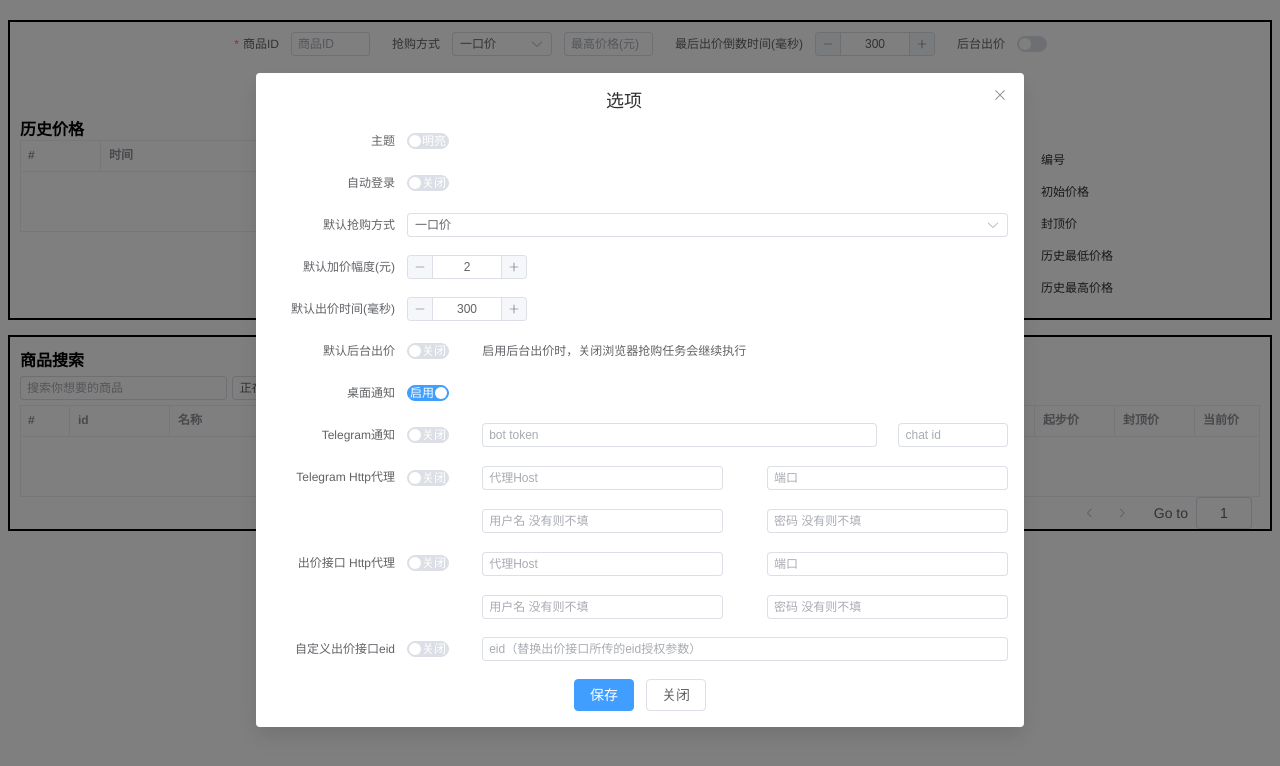
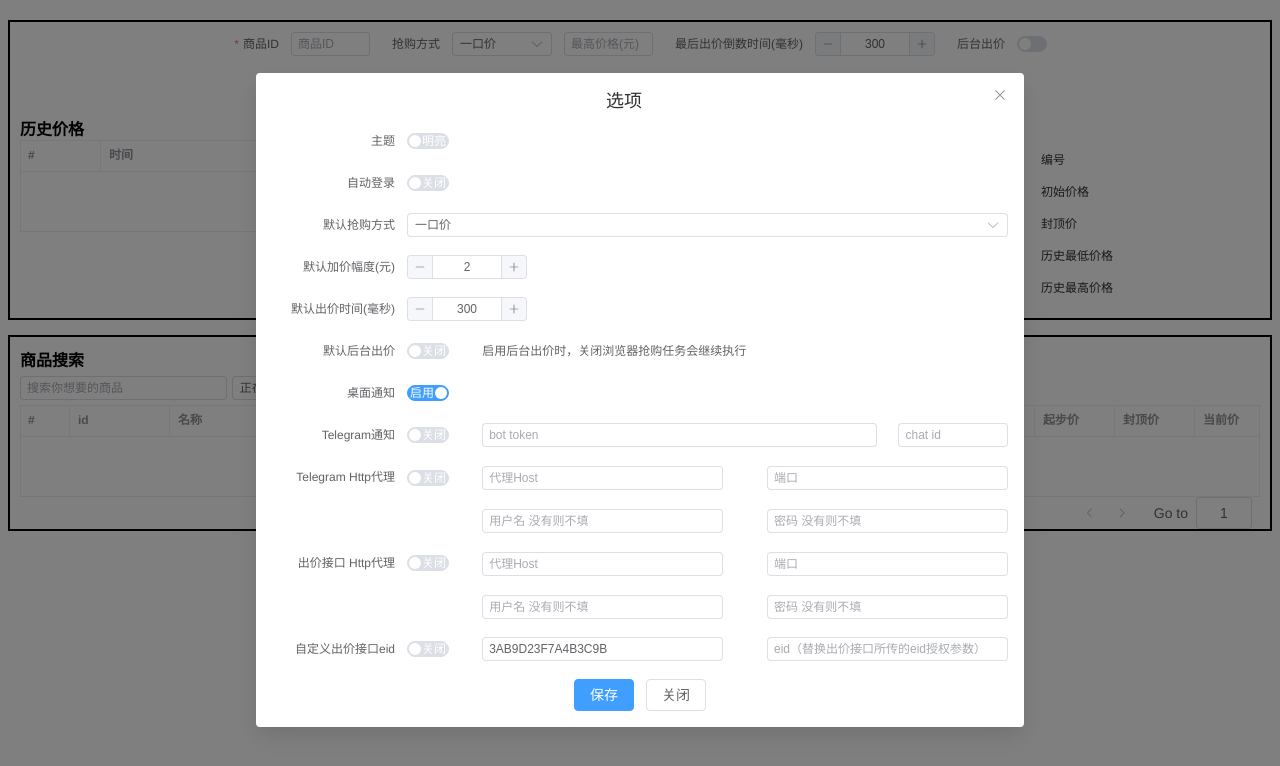
Before and after one commit to GilHogan/JDTreasureGrabber, a Vue app: page / in a window 1280 px wide. Both pictures are taken after a click on the button "选项". Shown: the top 766 px of the page. Built offline with nearby package versions, Linux system fonts and the light colour scheme.

Commit message:
添加eid key 选项

```diff
--- a/main.js
+++ b/main.js
@@ -37,8 +37,8 @@ function createWindow() {
 			click: () => {
 				// 在这里添加处理 "About" 点击事件的代码
 				const version = app.getVersion();
-				const message = `Version: ${version} \n
-					Author: hogan \n
+				const message = `Version: ${version}
+					Author: hogan
 					License: AGPL-3.0`;
 
 				dialog.showMessageBox({
--- a/package.json
+++ b/package.json
@@ -1,7 +1,7 @@
 {
 	"name": "JDTreasureGrabber",
 	"version": "0.3.4",
-	"author": "hogan <hogan01.id@gmail.com> (https://github.com/HoganGolden)",
+	"author": "hogan",
 	"private": true,
 	"main": "main.js",
 	"engines": {
@@ -100,7 +100,7 @@
 		"publish": [
 			{
 				"provider": "github",
-				"owner": "HoganGolden",
+				"owner": "hogan",
 				"repo": "JDTreasureGrabber"
 			}
 		],
--- a/src/components/CustomOption.vue
+++ b/src/components/CustomOption.vue
@@ -38,7 +38,8 @@
     <el-form-item label="桌面通知">
       <el-col :span="3">
         <el-row justify="start">
-          <el-switch v-model="form.enableDesktopNotification" inline-prompt active-text="启用" inactive-text="关闭"></el-switch>
+          <el-switch v-model="form.enableDesktopNotification" inline-prompt active-text="启用"
+            inactive-text="关闭"></el-switch>
         </el-row>
       </el-col>
     </el-form-item>
@@ -126,7 +127,14 @@
         </el-row>
       </el-col>
       <el-col :span="21">
-        <el-input v-model="form.customEid" placeholder="eid（替换出价接口所传的eid授权参数）" />
+        <el-row justify="space-between">
+          <el-col :span="11">
+            <el-input v-model="form.customEidKey" placeholder="eidKey" />
+          </el-col>
+          <el-col :span="11">
+            <el-input v-model="form.customEid" placeholder="eid（替换出价接口所传的eid授权参数）" />
+          </el-col>
+        </el-row>
       </el-col>
     </el-form-item>
   </el-form>
@@ -175,6 +183,9 @@ export default defineComponent({
                 if (undefined === data.enableDesktopNotification) {
                   dataMap.form.enableDesktopNotification = true;
                 }
+                if (!data.customEidKey) {
+                  dataMap.form.customEidKey = "3AB9D23F7A4B3C9B";
+                }
               }
             })
             .catch((e) => console.log("getUserData error = ", e));
@@ -212,6 +223,7 @@ export default defineComponent({
         customEid: null,
         defaultOfferPriceBack: false,
         enableDesktopNotification: true,
+        customEidKey: "3AB9D23F7A4B3C9B"
       },
       handleSaveOptions() {
         if (window.ipc) {
--- a/src/components/ItemInfo.vue
+++ b/src/components/ItemInfo.vue
@@ -50,11 +50,11 @@
         <el-button type="primary" size="small" @click="goToDid">开始抢购</el-button>
       </el-form-item>
       <el-form-item>
+        <el-button type="primary" size="small" @click="updateBid">更新抢购</el-button>
+      </el-form-item>
+      <el-form-item>
         <el-button type="primary" size="small" @click="showOption">选项</el-button>
       </el-form-item>
-      <!-- <el-form-item>
-        <el-button type="primary" size="small" @click="updateBid">更新抢购</el-button>
-      </el-form-item> -->
     </el-form>
   </el-row>
 </template>
```
Also changed, not shown: 1 other file (tests, documents, lock files or other folders).
